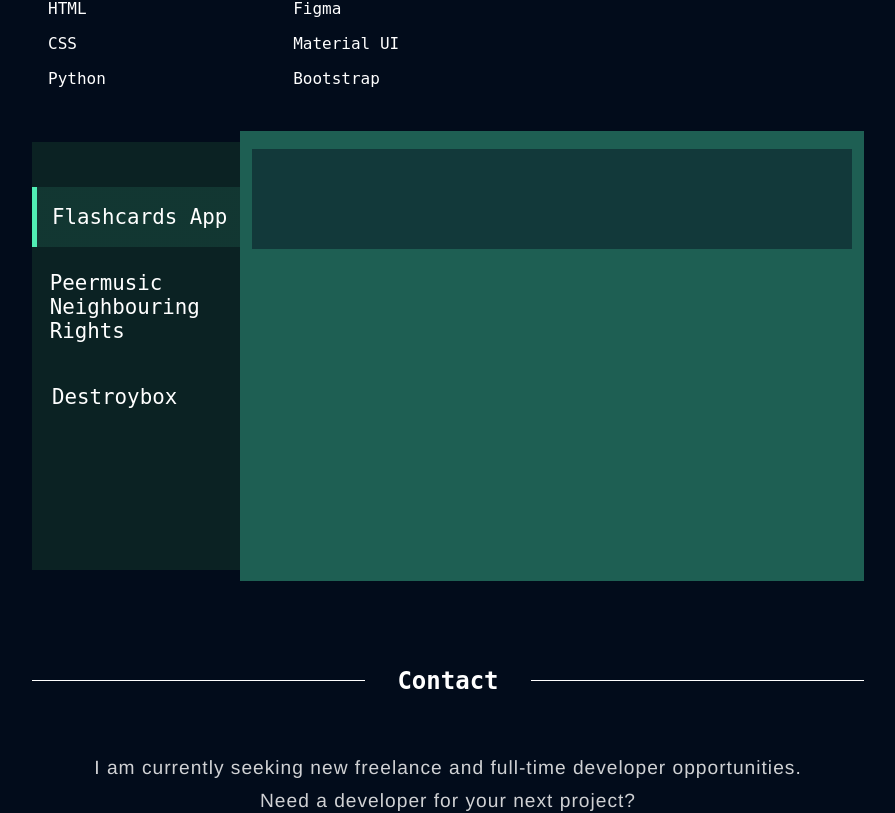
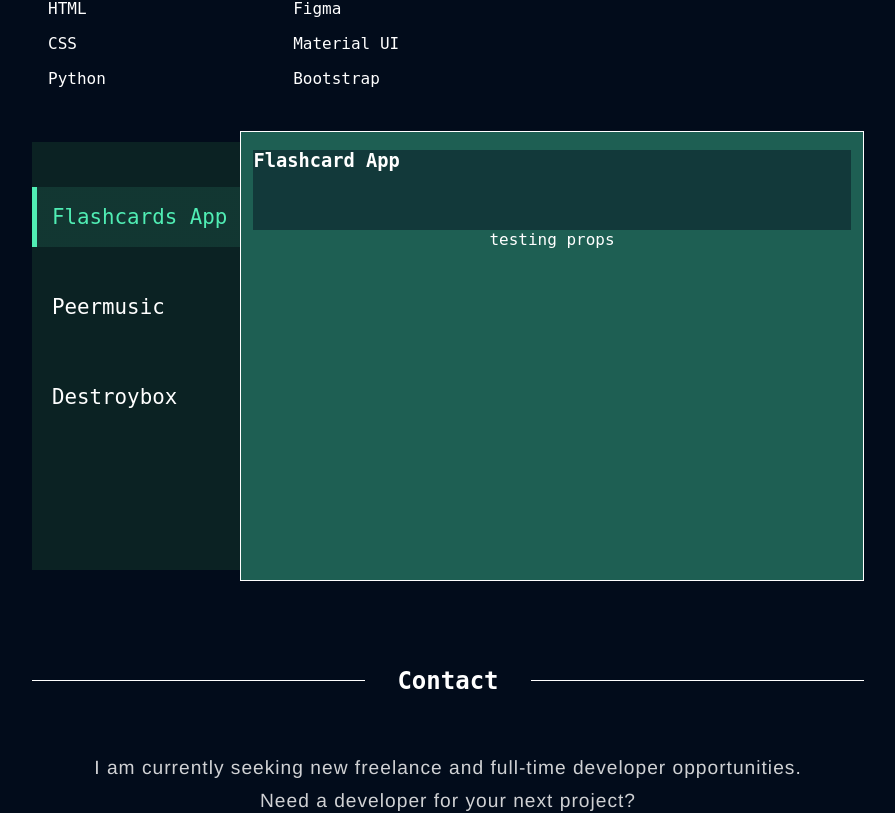
Before and after one commit to kennynumbertwo/portfolio, a Next.js app: page / in a window 1280 px wide. Shown: the part 1536-2349 px from the top of the page, without its empty margins (192-1087 px from the left). Built offline with nearby package versions, Linux system fonts and the light colour scheme; some icons are missing.

Commit message:
started fleshing out the project section

```diff
--- /dev/null
+++ b/components/ProjectDetails.tsx
@@ -0,0 +1,32 @@
+import styles from '../styles/ProjectDetails.module.css';
+import ProjectSkill from './ProjectSkill';
+
+interface ProjectDetailsProps {
+  headerText: string;
+  description: string;
+  skills: string[];
+  images: string[];
+}
+
+function ProjectDetails({
+  headerText,
+  description,
+  skills,
+  images,
+}: ProjectDetailsProps): JSX.Element {
+  return (
+    <div className={styles.container}>
+      <div className={styles.headerBG}>
+        <h3>{headerText}</h3>
+      </div>
+      <div>
+        <p>{description}</p>
+      </div>
+      {skills.map((skill) => {
+        <ProjectSkill text={skill} />;
+      })}
+    </div>
+  );
+}
+
+export default ProjectDetails;
--- /dev/null
+++ b/components/ProjectSkill.tsx
@@ -0,0 +1,14 @@
+import styles from '../styles/ProjectSkill.module.css';
+
+interface ProjectSkillProps {
+  text: string;
+}
+function ProjectSkill({ text }: ProjectSkillProps): JSX.Element {
+  return (
+    <div className={styles.container}>
+      <p>{text}</p>
+    </div>
+  );
+}
+
+export default ProjectSkill;
--- a/components/Projects.tsx
+++ b/components/Projects.tsx
@@ -1,28 +1,54 @@
 import classes from '../styles/Projects.module.css';
+import { useState } from 'react';
 import styles from '../styles/Projects.module.css';
+import ProjectDetails from './ProjectDetails';
 
 function Projects(): JSX.Element {
+  const [selected, setSelected] = useState<number>(1);
+
+  const getStyle = (id: number) => {
+    if (selected === id) return styles.selected;
+    else return '';
+  };
+
+  const handleClick = (id: number) => {
+    setSelected(id);
+  };
+
   return (
     <section className={styles.wrapper}>
       <div className={styles.containerMain}>
         <div className={styles.containerProject}>
-          <div className={`${styles.projectWrapper} ${styles.selected}`}>
-            <div className={`${styles.border} ${styles.selected}`} />
+          <button
+            className={`${styles.projectWrapper} ${getStyle(1)}`}
+            onClick={() => handleClick(1)}
+          >
+            <div className={`${styles.border} ${getStyle(1)}`} />
             <h3 className={styles.projectTitle}>Flashcards App</h3>
-          </div>
-          <div className={styles.projectWrapper}>
-            <div className={`${styles.border}`} />
-            <h3 className={styles.projectTitle}>
-              Peermusic Neighbouring Rights
-            </h3>
-          </div>
-          <div className={styles.projectWrapper}>
-            <div className={`${styles.border}`} />
+          </button>
+          <button
+            className={`${styles.projectWrapper} ${getStyle(2)}`}
+            onClick={() => handleClick(2)}
+          >
+            <div className={`${styles.border} ${getStyle(2)}`} />
+            <h3 className={styles.projectTitle}>Peermusic</h3>
+          </button>
+          <button
+            className={`${styles.projectWrapper} ${getStyle(3)}`}
+            onClick={() => handleClick(3)}
+          >
+            <div className={`${styles.border} ${getStyle(3)}`} />
             <h3 className={styles.projectTitle}>Destroybox</h3>
-          </div>
+          </button>
         </div>
         <div className={styles.containerInfo}>
-          <div className={styles.headerBG}></div>
+          {/* <div className={styles.headerBG}></div> */}
+          <ProjectDetails
+            headerText="Flashcard App"
+            description="testing props"
+            skills={['React', 'Javascript']}
+            images={['string 1']}
+          />
         </div>
       </div>
     </section>
--- /dev/null
+++ b/styles/ProjectDetails.module.css
@@ -0,0 +1,15 @@
+.container {
+  width: 100%;
+  height: 100%;
+  border: 1px solid white;
+  display: flex;
+  justify-content: flex-start;
+  align-items: center;
+  flex-direction: column;
+}
+.headerBG {
+  width: 96%;
+  height: 80px;
+  background-color: var(--background-projects-text);
+  margin: 18px 0 0;
+}
--- a/styles/Projects.module.css
+++ b/styles/Projects.module.css
@@ -31,19 +31,14 @@
   justify-content: flex-start;
   align-items: center;
 }
-.headerBG {
-  width: 96%;
-  height: 100px;
-  background-color: var(--background-projects-text);
-  margin: 18px 0 0;
-}
 .projectWrapper {
   width: 100%;
   height: 60px;
   display: flex;
   justify-content: flex-start;
   align-items: center;
-  margin: 15px 0;
+  margin: 15px 0 15px 0px;
+  transition: 400ms;
   /* "to left" / "to right" - affects initial color */
   background: linear-gradient(
       to left,
@@ -62,8 +57,13 @@
   }
 }
 .projectWrapper.selected {
+  color: var(--font-header-green);
   background-position: left;
-  animation: projectSelect 250ms ease-in-out;
+  animation: projectSelect 200ms ease-in-out;
+}
+.projectWrapper:hover {
+  cursor: pointer;
+  color: var(--font-header-green);
 }
 .projectTitle {
   font-weight: 300;
--- a/styles/globals.css
+++ b/styles/globals.css
@@ -54,6 +54,15 @@ a {
   box-sizing: border-box;
 }
 
+button {
+  border: none;
+  margin: 0;
+  padding: 0;
+  font-family: 'SF Mono', SFMono-Regular, ui-monospace, 'DejaVu Sans Mono',
+    Menlo, Consolas, monospace;
+  color: white;
+}
+
 :root {
   /* BACKGROUND COLORS */
   --background-primary: rgb(2, 12, 27);
```
Also changed, not shown: styles/ProjectSkill.module.css (added).
